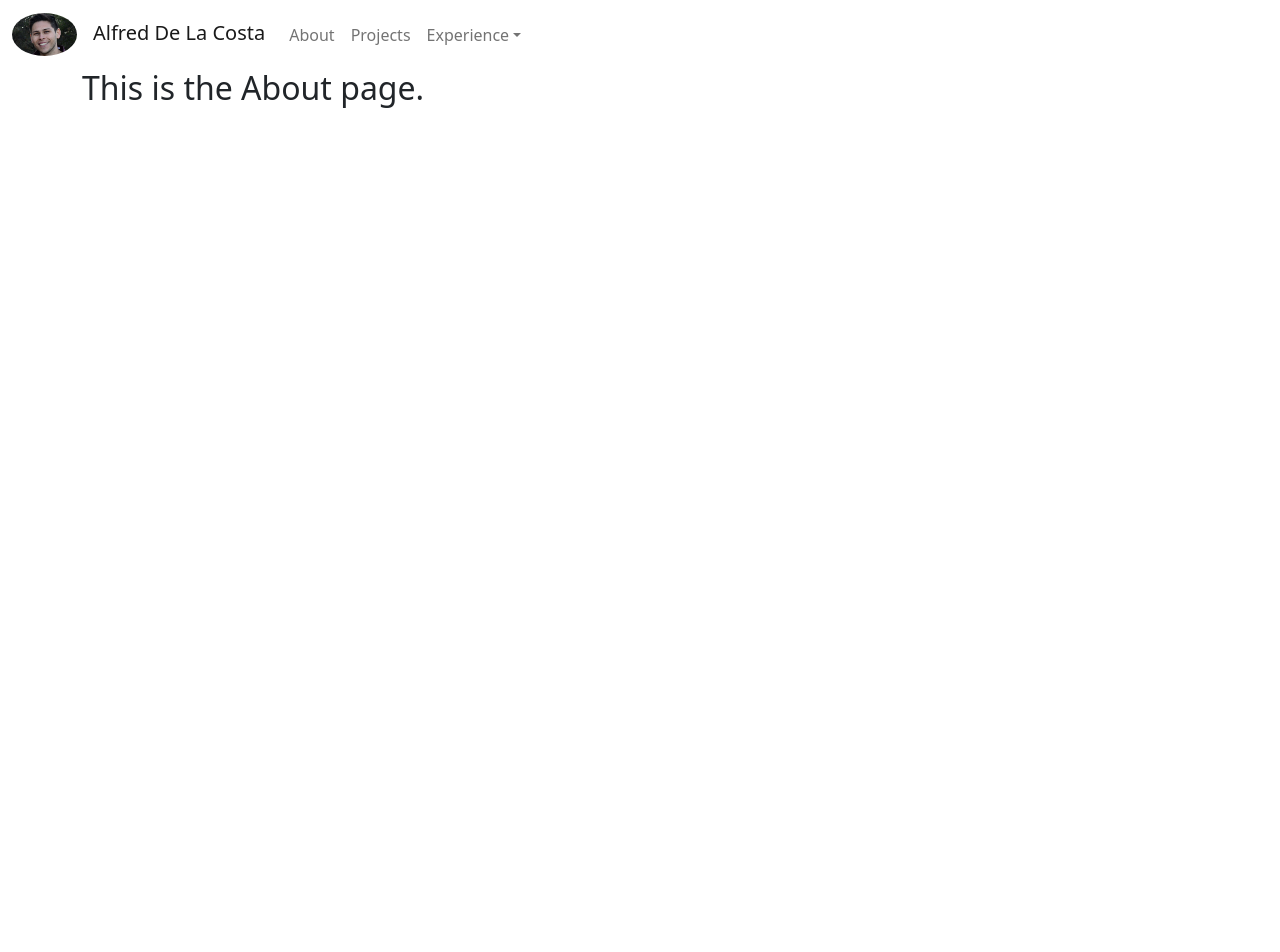
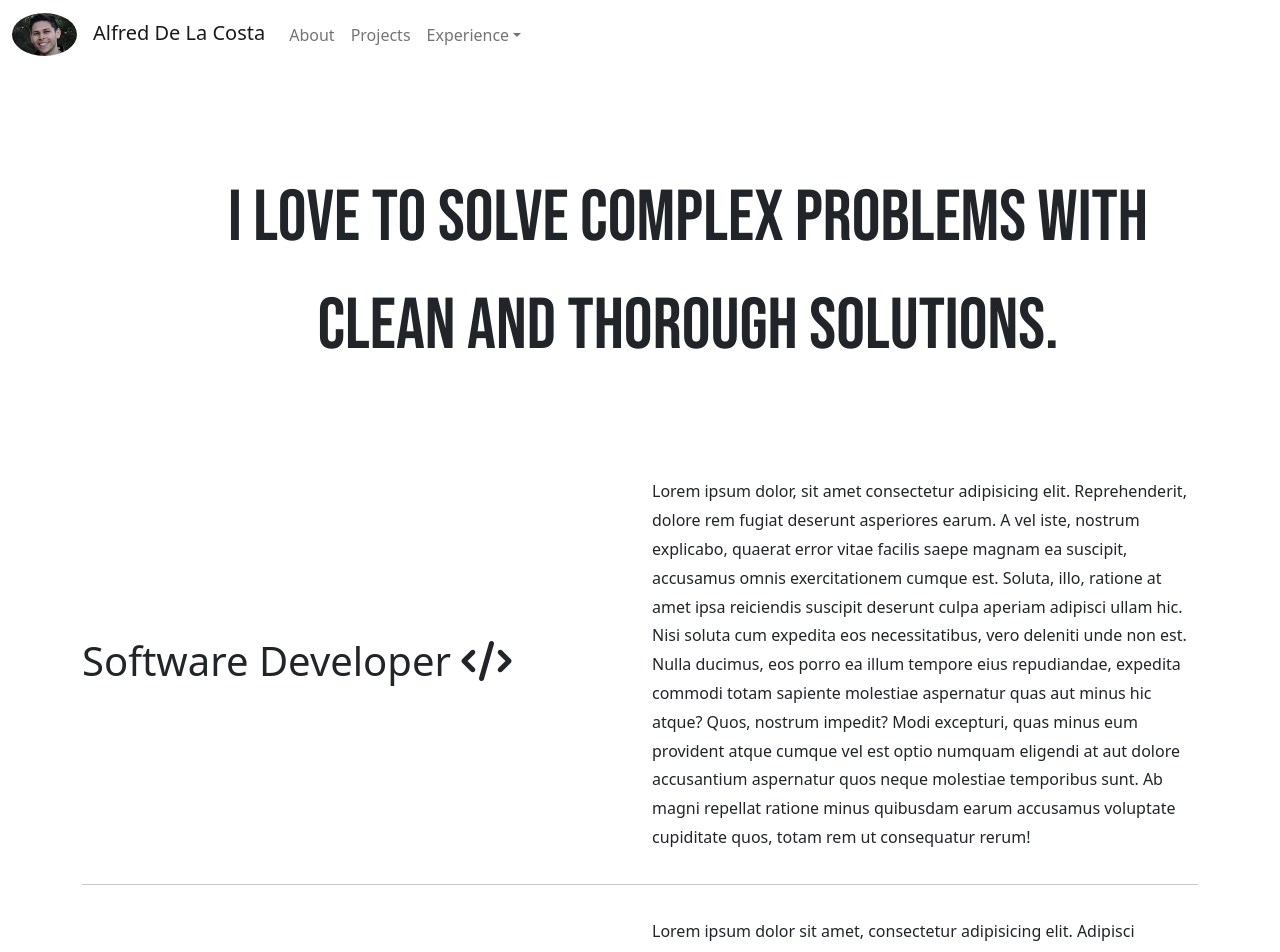
Before and after one commit to ajdlc/ajdlc.github.io, a React (Create React App) app: page /about in a window 1280 px wide. Shown: the top 952 px of the page. Before the commit the page ends 800 px from the top, so only its background shows below. Built offline with nearby package versions, Linux system fonts and the light colour scheme.

Commit message:
Updated the About page

```diff
--- a/public/index.html
+++ b/public/index.html
@@ -25,6 +25,10 @@
       Learn how to configure a non-root public URL by running `npm run build`.
     -->
     <link rel="stylesheet" href="%PUBLIC_URL%/lib/css/bootstrap.min.css">
+    <link rel="preconnect" href="https://fonts.googleapis.com">
+    <link rel="preconnect" href="https://fonts.gstatic.com" crossorigin>
+    <link href="https://fonts.googleapis.com/css2?family=Bebas+Neue&display=swap" rel="stylesheet">
+    <script src="https://kit.fontawesome.com/fb3b101f54.js" crossorigin="anonymous"></script>
     <title>React App</title>
   </head>
   <body>
--- a/src/App.js
+++ b/src/App.js
@@ -1,6 +1,7 @@
 import './App.css';
 import Navbar from './components/Navbar';
 import { Routes, Route, Link } from "react-router-dom";
+import About from './pages/About';
 
 function App() {
   return (
@@ -25,15 +26,15 @@ function Home() {
   );
 }
 
-function About() {
-  return (
-    <div className="container">
-        <h2>
-            This is the About page.
-        </h2>
-    </div>
-  );
-}
+// function About() {
+//   return (
+//     <div className="container">
+//         <h2>
+//             This is the About page.
+//         </h2>
+//     </div>
+//   );
+// }
 
 function Projects() {
   return (
--- /dev/null
+++ b/src/css/about.css
@@ -0,0 +1,17 @@
+.landing {
+    font-size: 4.5rem;
+    font-family: 'Bebas Neue', cursive;
+}
+
+.charLimit {
+    max-width: 65ch;
+}
+
+.fade-in {
+    transition: 5ms;
+    opacity: 80;
+}
+
+p {
+    line-height: 1.8;
+}
--- a/src/index.js
+++ b/src/index.js
@@ -1,7 +1,6 @@
 import React from 'react';
 import ReactDOM from 'react-dom';
 import { BrowserRouter } from 'react-router-dom';
-import './index.css';
 import App from './App';
 import reportWebVitals from './reportWebVitals';
 
--- /dev/null
+++ b/src/pages/About.js
@@ -0,0 +1,66 @@
+import '../css/about.css';
+
+
+function About() {
+    return (
+        <div className="container">
+            <div className="row justify-content-around">
+                <div className="col-12 p-5 m-5 text-center landing">
+                    I love to solve complex problems with clean and thorough solutions.
+                </div>
+                <div className="col-12 col-lg-6 align-self-lg-center mb-3">
+                    <h1>Software Developer <i class="fa-solid fa-code"></i></h1>
+                </div>
+                <div className="col-12 col-lg-6">
+                    <p>
+                        Lorem ipsum dolor, sit amet consectetur adipisicing elit. Reprehenderit, dolore rem fugiat deserunt asperiores earum. A vel iste, nostrum explicabo, quaerat error vitae facilis saepe magnam ea suscipit, accusamus omnis exercitationem cumque est. Soluta, illo, ratione at amet ipsa reiciendis suscipit deserunt culpa aperiam adipisci ullam hic. Nisi soluta cum expedita eos necessitatibus, vero deleniti unde non est. Nulla ducimus, eos porro ea illum tempore eius repudiandae, expedita commodi totam sapiente molestiae aspernatur quas aut minus hic atque? Quos, nostrum impedit? Modi excepturi, quas minus eum provident atque cumque vel est optio numquam eligendi at aut dolore accusantium aspernatur quos neque molestiae temporibus sunt. Ab magni repellat ratione minus quibusdam earum accusamus voluptate cupiditate quos, totam rem ut consequatur rerum!
+                    </p>
+                </div>
+                <div className="col-12">
+                    <hr />
+                </div>
+            </div>
+            <div className="row justify-content-around mt-3">
+                <div className="col-12 col-lg-6 align-self-lg-center mb-3">
+                    <h1>System Administrator <i class="fa-solid fa-computer"></i></h1>
+                </div>
+                <div className="col-12 col-lg-6">
+                    <p>
+                        Lorem ipsum dolor sit amet, consectetur adipisicing elit. Adipisci similique totam fugiat. Omnis modi optio placeat aliquid nulla, eum cumque asperiores non veniam, neque recusandae illo similique quia at quas libero velit ab! Ea neque numquam ut ullam, aliquam recusandae rerum eos aliquid possimus corporis deserunt! Quasi laudantium ut quia! Dolores facilis nam, ullam saepe id nobis reprehenderit facere doloribus quos assumenda sit quis distinctio? Voluptatem, rerum. Dolores voluptatum officiis laborum praesentium, accusantium tempore rerum delectus voluptate nam, perferendis magnam nulla commodi earum at quasi eos voluptas enim facilis reiciendis. Molestiae dolorum optio dolore voluptatem tempore ex magnam beatae illo sequi quibusdam voluptatibus unde minus recusandae iusto, at quidem doloremque laboriosam, iste dolores aliquid sunt maxime natus. Expedita, ab sapiente.
+                    </p>
+                </div>
+                <div className="col-12">
+                    <hr />
+                </div>
+            </div>
+            <div className="row justify-content-around mt-3">
+                <div className="col-12 col-lg-6 align-self-lg-center mb-3">
+                    <h1>Husband and Father <i class="fa-solid fa-ring"></i></h1>
+                </div>
+                <div className="col-12 col-lg-6">
+                    <p>
+                        Lorem ipsum dolor sit amet, consectetur adipisicing elit. Adipisci similique totam fugiat. Omnis modi optio placeat aliquid nulla, eum cumque asperiores non veniam, neque recusandae illo similique quia at quas libero velit ab! Ea neque numquam ut ullam, aliquam recusandae rerum eos aliquid possimus corporis deserunt! Quasi laudantium ut quia! Dolores facilis nam, ullam saepe id nobis reprehenderit facere doloribus quos assumenda sit quis distinctio? Voluptatem, rerum. Dolores voluptatum officiis laborum praesentium, accusantium tempore rerum delectus voluptate nam, perferendis magnam nulla commodi earum at quasi eos voluptas enim facilis reiciendis. Molestiae dolorum optio dolore voluptatem tempore ex magnam beatae illo sequi quibusdam voluptatibus unde minus recusandae iusto, at quidem doloremque laboriosam, iste dolores aliquid sunt maxime natus. Expedita, ab sapiente.
+                    </p>
+                </div>
+                <div className="col-12">
+                    <hr />
+                </div>
+            </div>
+            <div className="row justify-content-around mt-3">
+                <div className="col-12 col-lg-6 align-self-lg-center mb-3">
+                    <h1>Christian <i class="fa-solid fa-cross"></i></h1>
+                </div>
+                <div className="col-12 col-lg-6">
+                    <p>
+                        Lorem ipsum dolor sit amet, consectetur adipisicing elit. Adipisci similique totam fugiat. Omnis modi optio placeat aliquid nulla, eum cumque asperiores non veniam, neque recusandae illo similique quia at quas libero velit ab! Ea neque numquam ut ullam, aliquam recusandae rerum eos aliquid possimus corporis deserunt! Quasi laudantium ut quia! Dolores facilis nam, ullam saepe id nobis reprehenderit facere doloribus quos assumenda sit quis distinctio? Voluptatem, rerum. Dolores voluptatum officiis laborum praesentium, accusantium tempore rerum delectus voluptate nam, perferendis magnam nulla commodi earum at quasi eos voluptas enim facilis reiciendis. Molestiae dolorum optio dolore voluptatem tempore ex magnam beatae illo sequi quibusdam voluptatibus unde minus recusandae iusto, at quidem doloremque laboriosam, iste dolores aliquid sunt maxime natus. Expedita, ab sapiente.
+                    </p>
+                </div>
+            </div>
+        </div>
+    );
+}
+
+// Create a component that is called an AboutMeComponent that takes a title, icon, and description parameter and then loop through those.
+
+
+export default About;
```
Also changed, not shown: src/index.css (deleted).
